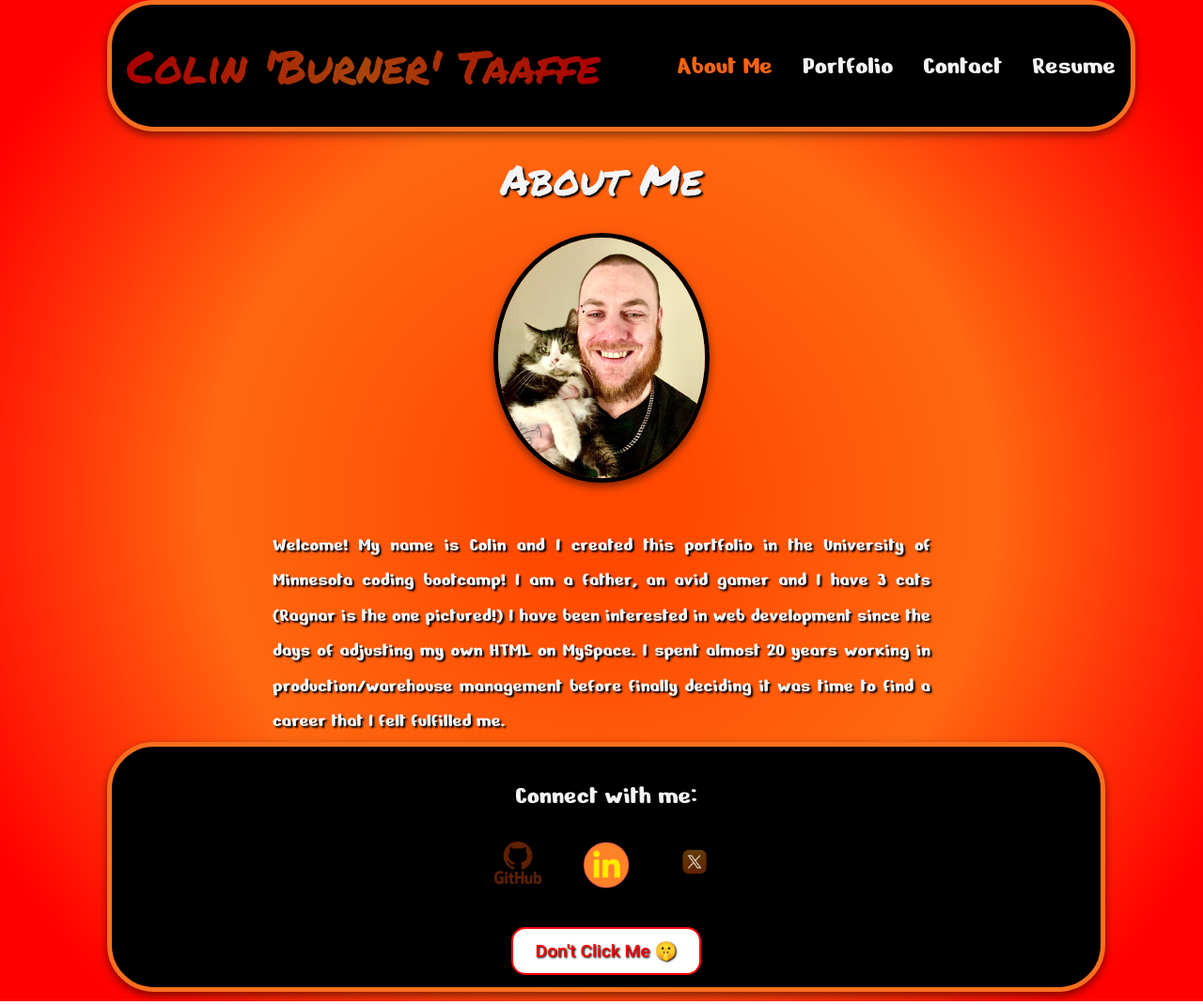
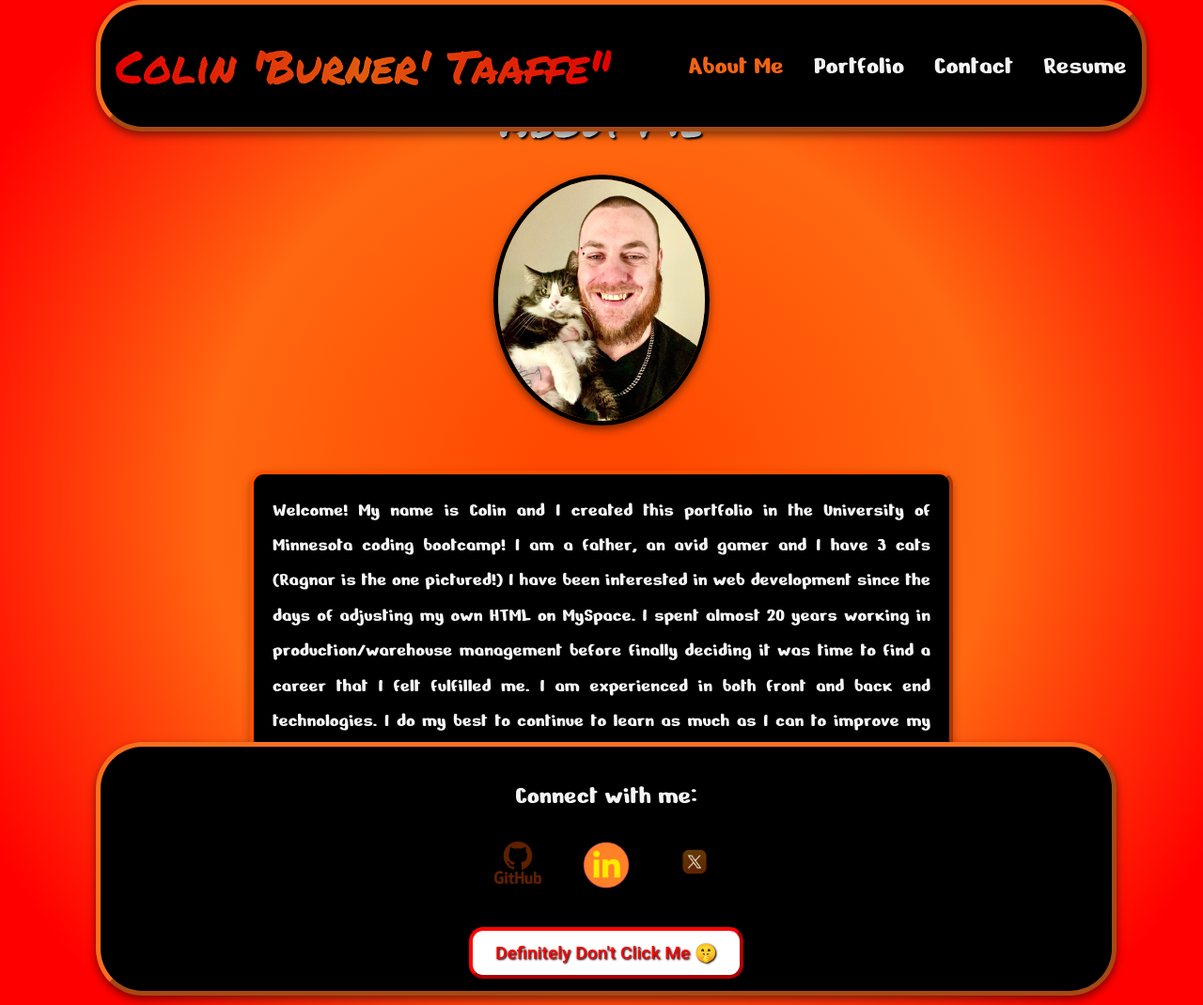
Before and after one commit to ColinBurner/React-Portfolio, a React (Vite) app: page / in a window 1280 px wide. Shown: the whole page at 94% size. Built offline with nearby package versions, Linux system fonts and the light colour scheme.

Commit message:
added more features

```diff
--- a/src/components/Footer.jsx
+++ b/src/components/Footer.jsx
@@ -1,6 +1,30 @@
+import { useEffect } from 'react';
 import { gsap } from 'gsap';
 
 const Footer = () => {
+    useEffect(() => {
+        const button = document.querySelector(".explode-button");
+
+        // Animate the hover effect
+        button.addEventListener("mouseenter", () => {
+            gsap.to(button, {
+                scale: 1.8,
+                boxShadow: "0px 0px 20px 10px rgba(255, 0, 0, 0.8)",
+                duration: 0.5,
+                ease: "power2.out",
+            });
+        });
+
+        button.addEventListener("mouseleave", () => {
+            gsap.to(button, {
+                scale: 1,
+                boxShadow: "none",
+                duration: 0.5,
+                ease: "power2.out",
+            });
+        });
+    }, []);
+
     const handleExplosion = () => {
         const elements = document.querySelectorAll('body *');
 
@@ -12,12 +36,19 @@ const Footer = () => {
         duration: 1,
         ease: "power3.out",
         onComplete: () => {
+            // Bring everything back to normal after explosion
             gsap.to(elements, {
                 x: 0,
                 y: 0,
                 rotation: 0,
                 duration: 1,
                 ease: "power3.inOut",
+                onComplete: () => {
+                    // Clear the inline transform styles after resetting
+                    elements.forEach(el => {
+                        gsap.set(el, { clearProps: "transform" });
+                    });
+                }
             });
         }
     });
@@ -31,7 +62,7 @@ const Footer = () => {
             <li><a href="https://linkedin.com/in/colin-taaffe" target="_blank" rel="noreferrer"><img src="/LinkedIn.png" alt="LinkedIn" className="footer-icon" /></a></li>
             <li><a href="https://x.com/Burner_MN" target="_blank" rel="noreferrer"><img src="/X.png" alt="X" className="footer-icon" /></a></li>
           </ul>
-          <button className="explode-button" onClick={handleExplosion}>Don't Click Me 🤫</button>
+          <button className="explode-button" onClick={handleExplosion}>Definitely Don't Click Me 🤫</button>
         </footer>
       );
   };
--- a/src/components/Header.jsx
+++ b/src/components/Header.jsx
@@ -30,23 +30,22 @@ const Header = () => {
             });
         });
 
-        // Flash animation for the header title
+        // Pulsing glow effect
         const title = document.querySelector(".gradient-text");
         if (title) {
             gsap.to(title, {
-                opacity: 0.8,
-                duration: 1.7,
+                textShadow: "0px 0px 20px rgba(255, 104, 16, 1)",
+                duration: 1.5,
                 yoyo: true,
                 repeat: -1,
-                ease: "power1.inOut",
-                repeatRefresh: true
+                ease: "power1.inOut"
             });
         }
     }, []);
 
     return (
         <header className="main-header">
-            <h1 className="gradient-text">Colin 'Burner' Taaffe</h1>
+            <h1 className="gradient-text">Colin 'Burner' Taaffe"</h1>
             <nav>
                 <ul className="nav-links">
                     <li><NavLink to="/" className={({ isActive }) => isActive ? 'active' : ''} end>About Me</NavLink></li>
--- a/src/index.css
+++ b/src/index.css
@@ -85,7 +85,7 @@ button:focus-visible {
 header {
   background-color: black;
   border-radius: 50px;
-  border: 5px solid rgb(250, 111, 31);
+  border: 5px outset rgb(250, 111, 31);
   width: 100%;
 }
 
@@ -223,6 +223,11 @@ label {
   max-width: 700px;
   text-align: justify;
   animation: fadeIn 2s ease-in-out;
+  background-color: rgb(0, 0, 0);
+  padding: 20px;
+  border-radius: 15px;
+  border: 4px outset #ff5100;
+  box-shadow: 0 4px 10px rgba(0, 0, 0, 0.3);
 }
 
 .resume-section {
@@ -346,7 +351,7 @@ footer.main-footer {
   left: 0;
   margin: 0;
   border-radius: 50px;
-  border: 5px solid rgb(250, 111, 31);
+  border: 5px outset rgb(250, 111, 31);
   margin-bottom: 10px;
   box-shadow: 0 4px 10px rgba(0, 0, 0, 0.5);
 }
@@ -440,7 +445,7 @@ footer.main-footer {
   font-size: 1.2rem;
   background-color: #ffffff;
   color: #ff0000;
-  border: 2px solid rgb(255, 0, 0);
+  border: 4px outset rgb(255, 0, 0);
   border-radius: 15px;
   cursor: pointer;
   margin-bottom: 10px;
@@ -452,6 +457,7 @@ footer.main-footer {
   color: black;
   font-weight: bold;
   transform: scale(1.05);
+  border: none;
 }
 
 /* Fade-in animation */
--- a/src/pages/About.jsx
+++ b/src/pages/About.jsx
@@ -49,6 +49,7 @@ const About = () => {
           Welcome! My name is Colin and I created this portfolio in the University of Minnesota coding bootcamp! I am a father, an avid gamer and I have 3 cats (Ragnar is the one pictured!)
           I have been interested in web development since the days of adjusting my own HTML on MySpace.
           I spent almost 20 years working in production/warehouse management before finally deciding it was time to find a career that I felt fulfilled me.
+          I am experienced in both front and back end technologies. I do my best to continue to learn as much as I can to improve my skills as a developer.
         </p>
       </section>
     );
```
Lines whose indentation alone changed are shown as unchanged.
